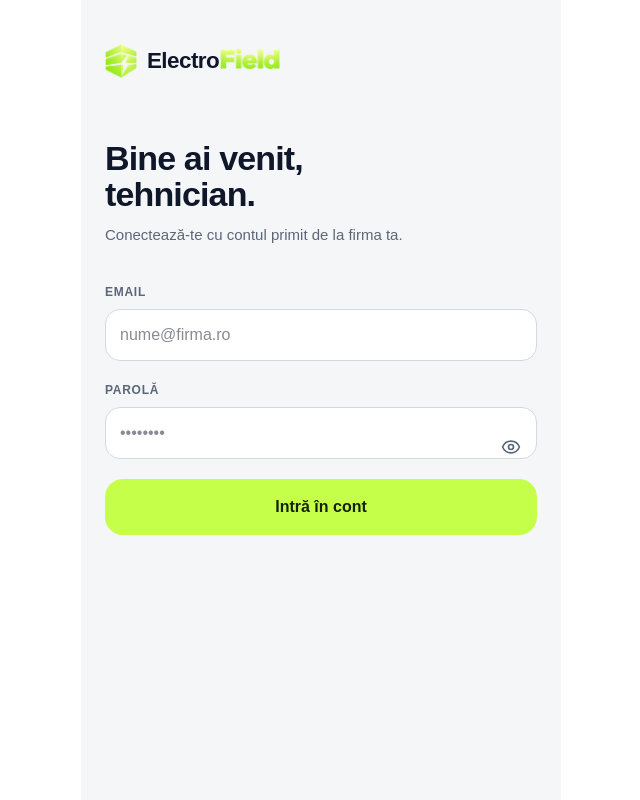
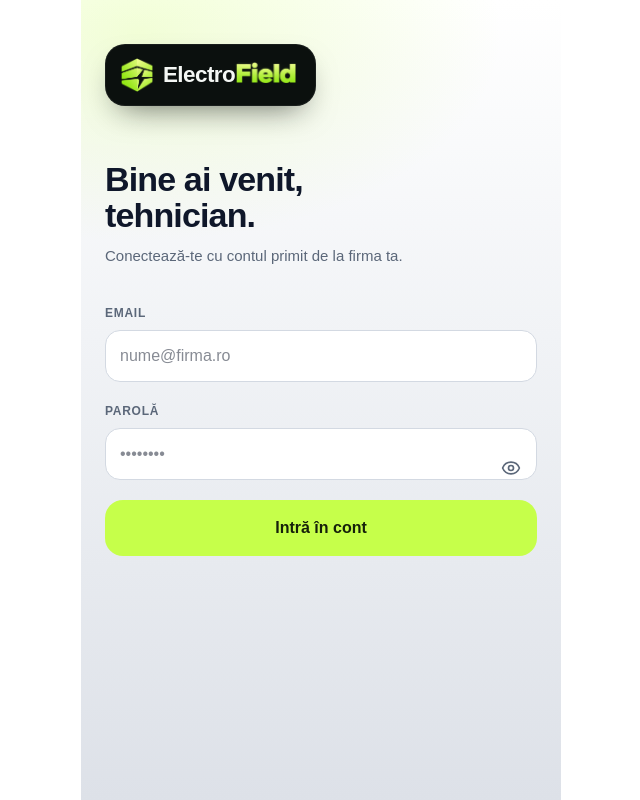
Before and after one commit to ItsRagnarok/CRM, a Next.js app: page /mobil-login in a window 1280 px wide. Shown: the whole page, without its empty margins (319-959 px from the left). Built offline with nearby package versions, Linux system fonts and the light colour scheme; a web font is replaced by a local one.

Commit message:
aplicație: conectare cu logo în insignă întunecată și degrade discret alb → gri (și variantă pentru modul întunecat)
Co-Authored-By: Claude Sonnet 5.5 <noreply@anthropic.com>
Claude-Session: https://claude.ai/code/session_01CgHUwQmF4xUKMt6stntCpV

```diff
--- a/src/app/mobil-login/page.tsx
+++ b/src/app/mobil-login/page.tsx
@@ -6,9 +6,11 @@ export const metadata = { title: "Conectare | ElectroField", robots: { index: fa
 
 export default function MobileLoginPage() {
   return (
-    <div className="ef-app-theme m-root mx-auto flex min-h-dvh max-w-[480px] flex-col px-6 pb-8 pt-[max(28px,env(safe-area-inset-top))]">
+    <div className="ef-app-theme m-root m-login-bg mx-auto flex min-h-dvh max-w-[480px] flex-col px-6 pb-8 pt-[max(28px,env(safe-area-inset-top))]">
       <div className="pt-4">
-        <Logo size={34} />
+        <span className="m-login-tile">
+          <Logo size={34} />
+        </span>
       </div>
 
       <div className="mt-14">
--- a/src/app/mobil/mobile.css
+++ b/src/app/mobil/mobile.css
@@ -257,3 +257,20 @@ textarea.m-in { padding: 12px 14px; min-height: 96px; resize: none; align-items:
 input.m-in[type="date"], input.m-in[type="time"] { -webkit-appearance: none; appearance: none; width: 100%; min-height: 52px; }
 input.m-in[type="date"]::-webkit-date-and-time-value { text-align: left; }
 .m-r > .m-fld.m-fl { min-width: 0; flex: 1 1 0; }
+
+/* Ecranul de conectare din aplicație: degrade discret alb → gri → un pic mai închis, cu o lumină lime foarte slabă sus. */
+.m-login-bg {
+  background:
+    radial-gradient(520px 300px at 12% 4%, rgba(198, 255, 74, 0.22), transparent 70%),
+    linear-gradient(180deg, #ffffff 0%, #f1f3f6 42%, #dde1e8 100%);
+}
+html[data-theme="dark"] .m-login-bg {
+  background:
+    radial-gradient(520px 300px at 12% 4%, rgba(198, 255, 74, 0.1), transparent 70%),
+    linear-gradient(180deg, #182030 0%, #121926 55%, #0b0f17 100%);
+}
+.m-login-tile {
+  display: inline-flex; align-items: center; background: #0b100e; color: #f4f7f4;
+  border-radius: 20px; padding: 14px 20px 14px 16px;
+  box-shadow: 0 14px 32px -14px rgba(11, 16, 14, 0.65), 0 0 0 1px rgba(255, 255, 255, 0.06) inset;
+}
```
